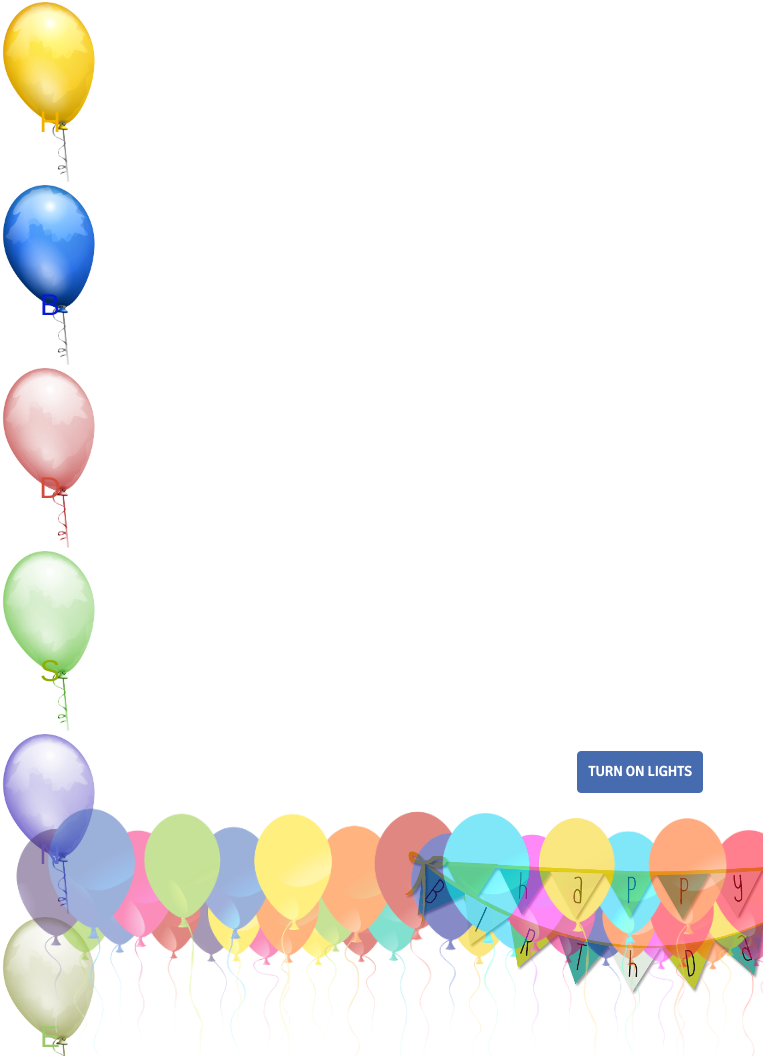
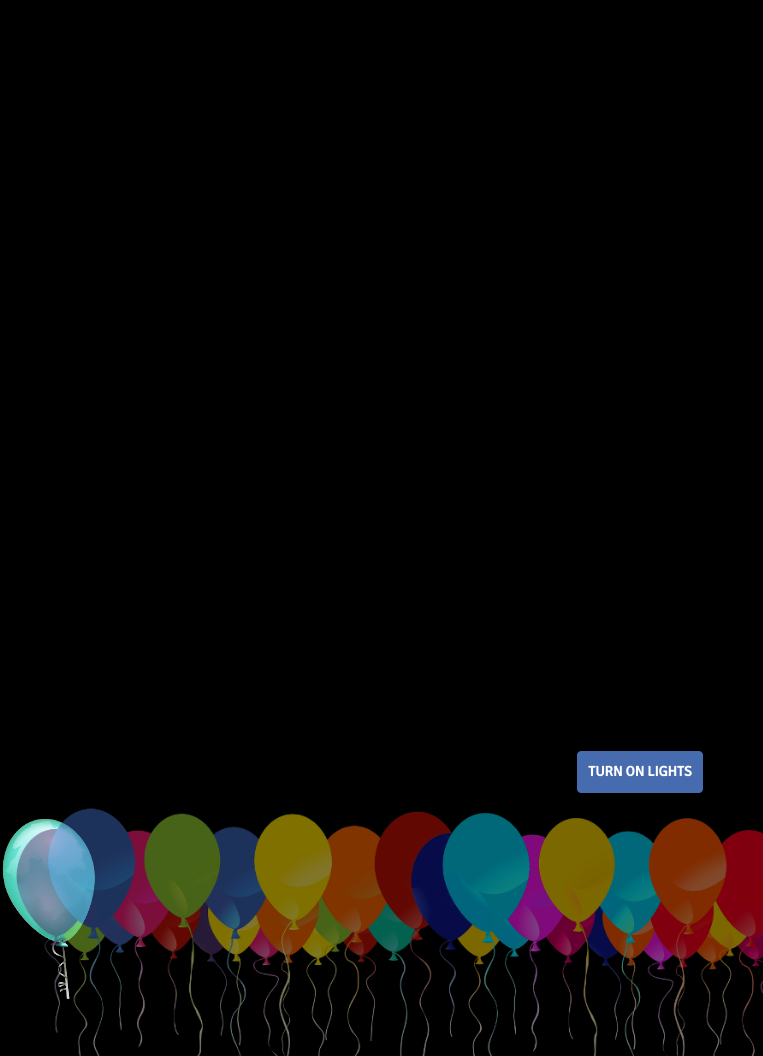
Before and after one commit to WellWisher007/A_Wish, a website: page index.html in a window 1280 px wide. Shown: the top 1056 px of the page, without its empty margins (0-763 px from the left). After the commit the page ends 800 px from the top, so only its background shows below. Drawn offline with nearby package versions, Linux system fonts and the light colour scheme.

Commit message:
Update stylesheet.css

```diff
--- a/stylesheet.css
+++ b/stylesheet.css
@@ -1,4 +1,4 @@
-bbody {
+body {
 	/*background-color: #FFDAB9;	*/
 	background-color: #000;
 	-webkit-transition:background-color linear 5s;
@@ -1076,26 +1076,22 @@ audio {
 }
 
 .balloons {
+	position: fixed;
+	bottom: -200px;
+	opacity: 0.6;
+	z-index: 99;
 	width: 100px;
-    	height: 183px;
-	background-repeat: no-repeat;
-	background-size: contain;
-	display: flex;
-	justify-content: center;
-	align-items: center;
-	text-align: center;
-	font-size: 32px;
-	font-weight: bold;
-	color: #333;
+	height: 183px;
+	background-repeat: no-repeat no-repeat;
+	background-size: 100px 183px;
 }
 .balloons h2 {
-	display: flex;
-        justify-content: center;
-  	align-items: flex-end;
-    	gap: 30px; /* Adjust spacing between balloons */
-    	position: relative;
-    	width: 100%;
-    	padding-top: 50px;
+	text-transform: uppercase;
+	font-family: 'Signika', sans-serif;
+	font-size: 50px;
+	color: #BF4136;
+	text-shadow: 5px 5px 5px #FFF;
+	display: none;
 }
 #b1,#b11 {
 	background-image: url('b1.png');
@@ -1118,7 +1114,6 @@ audio {
 #b7,#b77{
 	background-image: url('b7.png');
 }
-
 .balloons-rotate-behaviour-one {
 	-webkit-animation: balloons_rotate_one linear 10s infinite;
 	-webkit-transform: rotate(30deg);
```
